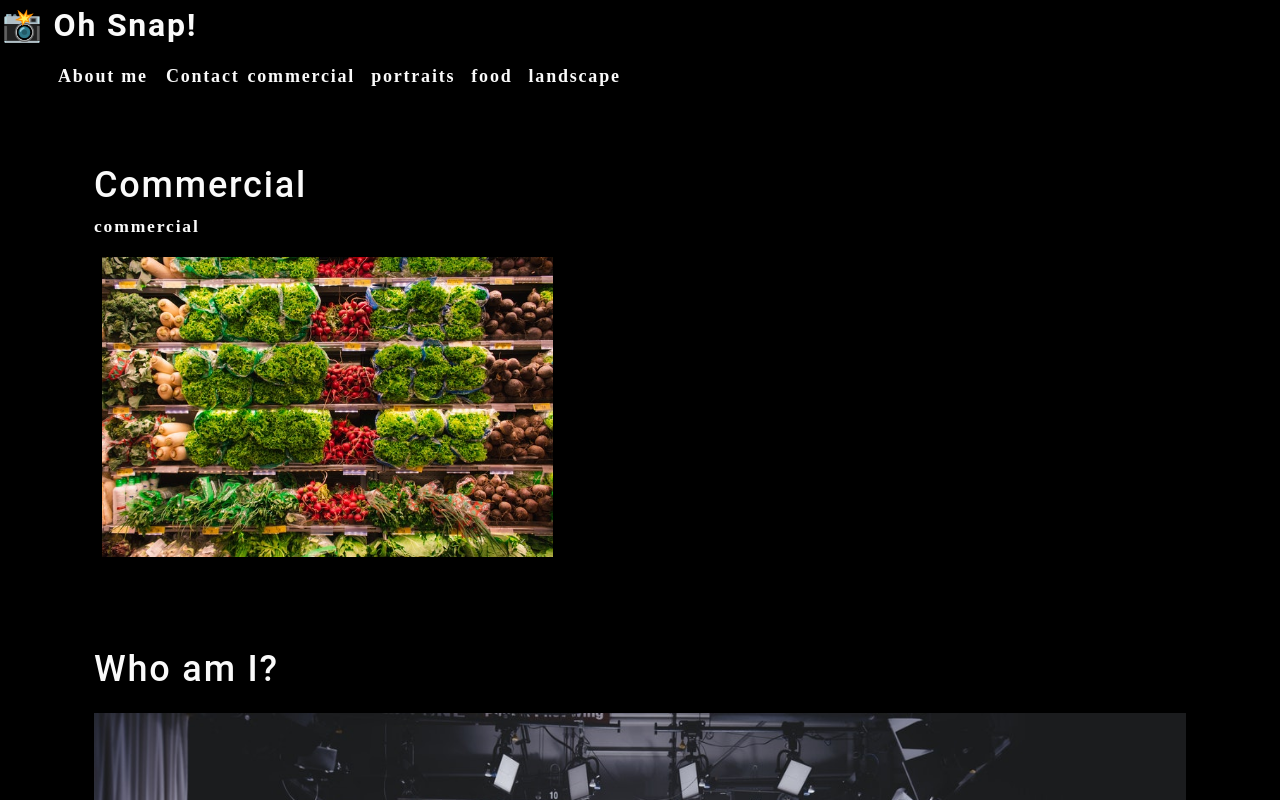
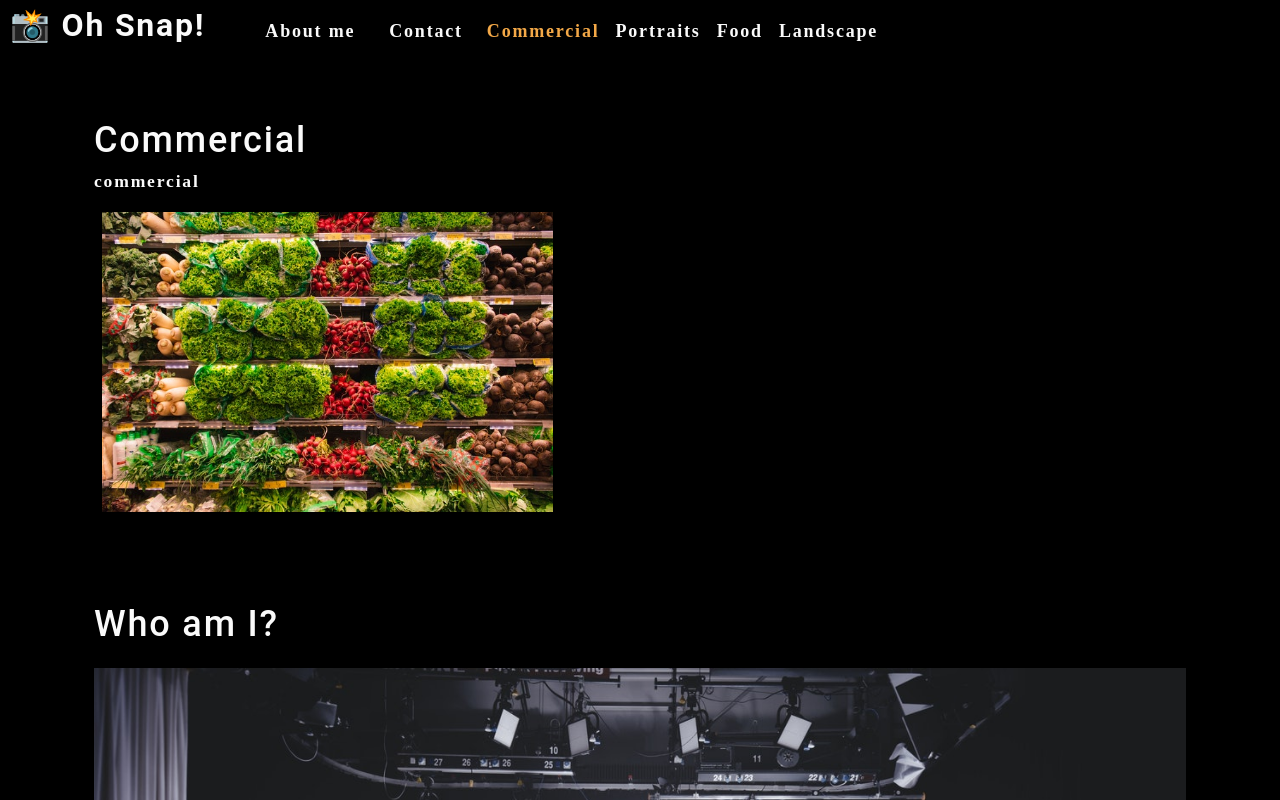
Before and after one commit to Aphillip22/photo-port, a React (Create React App) app: page / in a window 1280 px wide. Shown: the top 800 px of the page. Built offline with nearby package versions, Linux system fonts and the light colour scheme.

Commit message:
add useState and useEffect to gallery

```diff
--- a/src/App.js
+++ b/src/App.js
@@ -1,16 +1,34 @@
 //import logo from './logo.svg';
-import './App.css';
+import React, { useState } from 'react';
 import Nav from './components/Nav';
 import About from './components/About';
 import Gallery from './components/Gallery';
 
 function App() {
+  const [categories] = useState([
+    {
+      name: 'commercial',
+      description: 'Photos of grocery stores, food trucks, and other commercial projects',
+    },
+    { name: 'portraits', description: 'Portraits of people in my life' },
+    { name: 'food', description: 'Delicious delicacies' },
+    { name: 'landscape', description: 'Fields, farmhouses, waterfalls, and the beauty of nature' },
+  ]);
+
+  const [currentCategory, setCurrentCategory] = useState(categories[0]);
+
   return (
     <div>
-      <Nav></Nav>
+      <Nav
+        categories={categories}
+        setCurrentCategory={setCurrentCategory}
+        currentCategory={currentCategory}
+      ></Nav>
       <main>
-        <Gallery></Gallery>
-        <About></About>
+        <div>
+          <Gallery></Gallery>
+          <About></About>
+        </div>
       </main>
     </div>
   );
--- a/src/components/Nav/index.js
+++ b/src/components/Nav/index.js
@@ -1,27 +1,19 @@
-import React from 'react';
+import React, { useEffect } from 'react';
+import { capitalizeFirstLetter } from '../../utils/helpers';
 
-function Nav() {
+function Nav(props) {
+  const {
+    categories = [],
+    setCurrentCategory,
+    currentCategory,
+  } = props;
 
-    const categories = [
-        {
-          name: "commercial",
-          description:
-            "Photos of grocery stores, food trucks, and other commercial projects",
-        },
-        { name: "portraits", description: "Portraits of people in my life" },
-        { name: "food", description: "Delicious delicacies" },
-        {
-          name: "landscape",
-          description: "Fields, farmhouses, waterfalls, and the beauty of nature",
-        },
-      ];
-
-      function categorySelected(name) {
-        console.log(`${name} clicked`);
-      };
+  useEffect(() => {
+    document.title = capitalizeFirstLetter(currentCategory.name);
+  }, [currentCategory]);
 
   return (
-        <header>
+    <header className="flex-row px-1">
       <h2>
         <a data-testid="link" href="/">
           <span role="img" aria-label="camera"> 📸</span> Oh Snap!
@@ -34,13 +26,22 @@ function Nav() {
               About me
             </a>
           </li>
-                <li>
+          <li className="mx-2">
             <span>Contact</span>
           </li>
           {categories.map((category) => (
-                <li className="mx-1" key={category.name}>
-                    <span onClick={categorySelected}>
-                    {category.name}
+            <li
+              className={`mx-1 ${
+                currentCategory.name === category.name && 'navActive'
+                }`}
+              key={category.name}
+            >
+              <span
+                onClick={() => {
+                  setCurrentCategory(category)
+                }}
+              >
+                {capitalizeFirstLetter(category.name)}
               </span>
             </li>
           ))}
```
Lines whose indentation alone changed are shown as unchanged.
